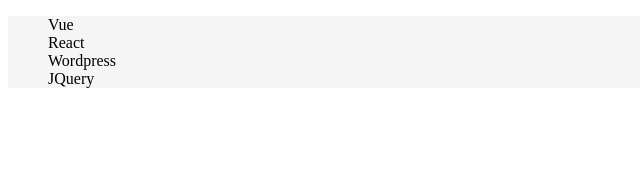
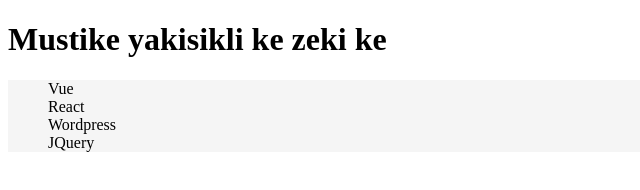
Before and after one commit to MaximilianSchulz1/MaximilianSchulz1.github.io, a plain HTML site: page index.html in a window 1280 px wide. Shown: the whole page, without its empty margins (0-640 px from the left). Drawn offline with Linux system fonts and the light colour scheme.

Commit message:
Update index.html

```diff
--- a/index.html
+++ b/index.html
@@ -6,6 +6,8 @@
     <title>Maximilian schulz</title>
   </head>
   <body>
+    <h1>Mustike yakisikli ke zeki ke</h1>
+
     <div class="navBar">
         <ul>
           <li><a href="	">Vue</a></li>
```
